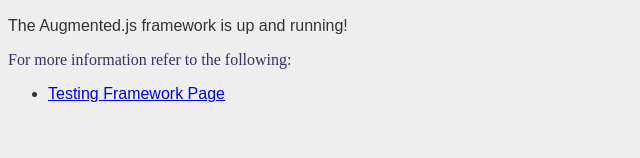
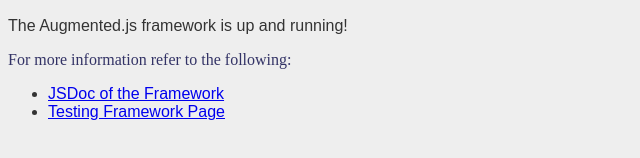
Before and after one commit to Augmentedjs/augmented, a plain HTML site: page src/main/webapp/about/index.html in a window 1280 px wide. Shown: the part 134-292 px from the top of the page, without its empty margins (0-640 px from the left). Drawn offline with Linux system fonts and the light colour scheme.

Commit message:
Adding jsdoc

```diff
--- a/src/main/webapp/about/index.html
+++ b/src/main/webapp/about/index.html
@@ -30,6 +30,7 @@
 					<p>For more information refer to the following:</p>
 				</header>
 				<ul>
+                    <li><a href="../jsdoc/index.html" >JSDoc of the Framework</a></li>
 					<li><a href="../augmentedJasmineSpecRunner.html" >Testing Framework Page</a></li>
 				</ul>
 			</section>
```
Also changed, not shown: src/main/webapp/scripts/core/augmented.js (+89 -25 lines).
